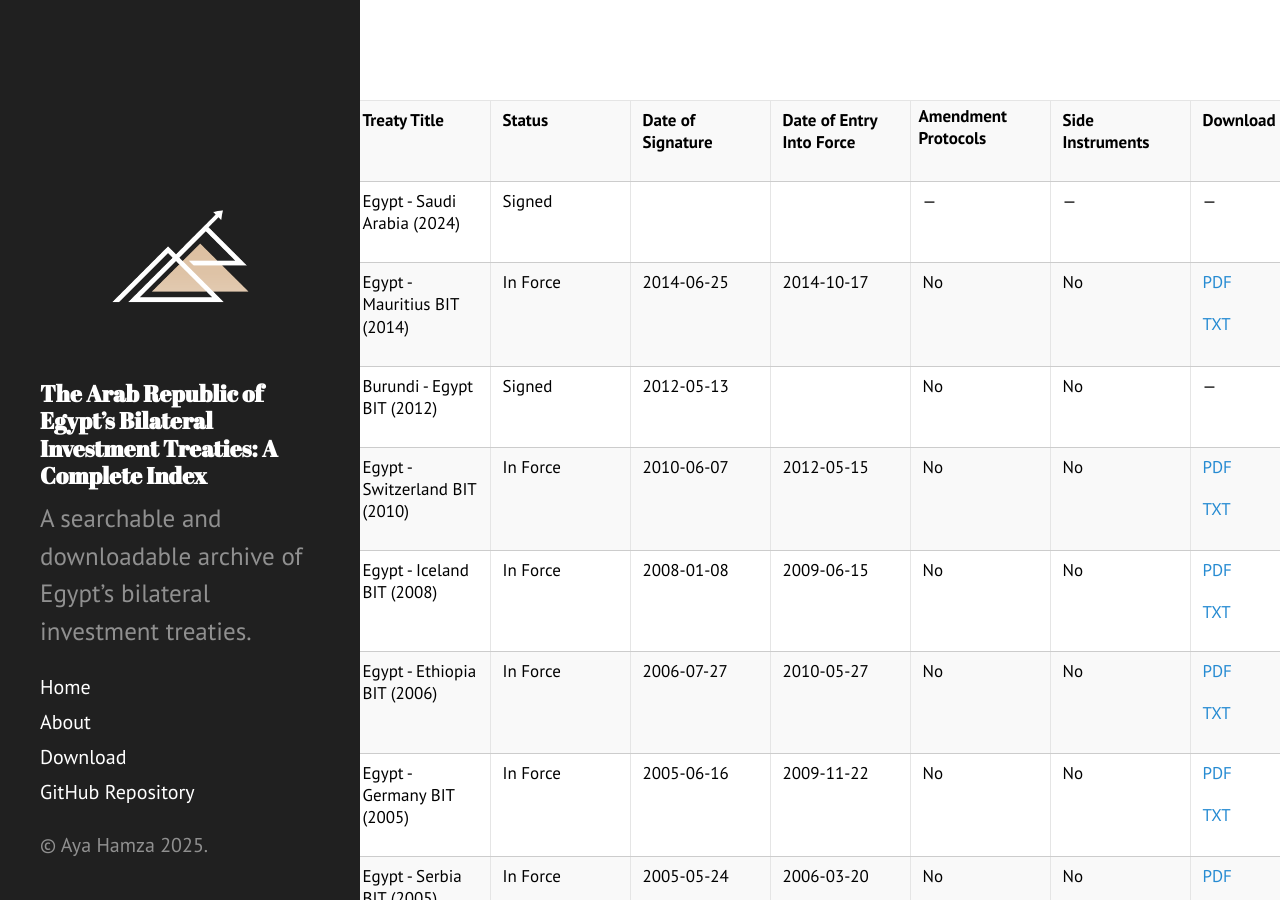
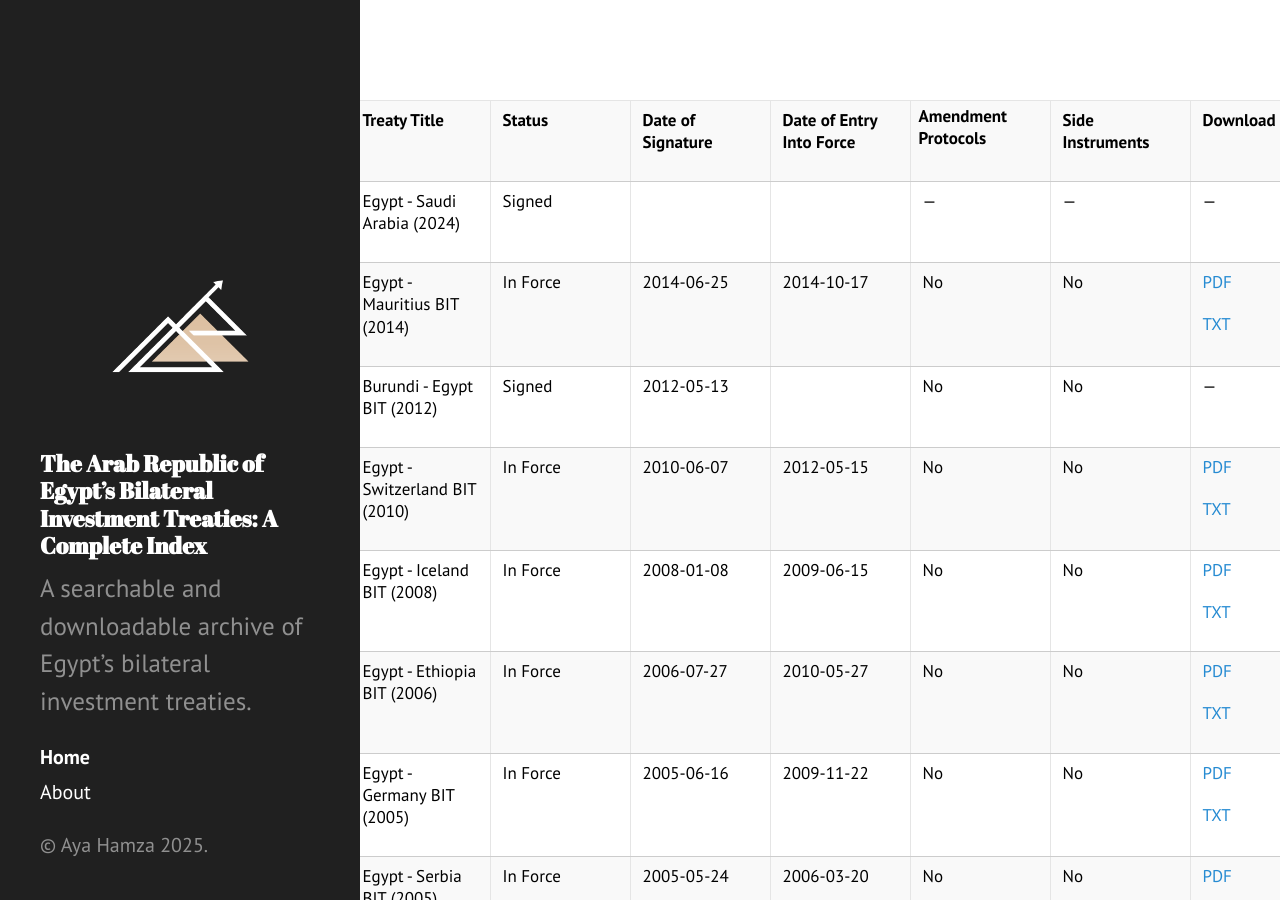
Before and after one commit to ayahamza1/MENABITs, a Jekyll site: the page built from index.md, in a window 1280 px wide and 900 px high. Built offline with Jekyll 4.4.1, drawn with Linux system fonts in a browser that asks for light colours.

Commit message:
Update sidebar.html

```diff
--- a/_includes/sidebar.html
+++ b/_includes/sidebar.html
@@ -16,22 +16,11 @@
     </div>
 
     <!-- Navigation -->
-    <nav class="sidebar-nav">
-      <a class="sidebar-nav-item{% if page.url == site.baseurl %} active{% endif %}" href="{{ site.baseurl }}">Home</a>
+<nav class="sidebar-nav">
+  <a class="sidebar-nav-item{% if page.url == "/" %} active{% endif %}" href="/">Home</a>
+  <a class="sidebar-nav-item{% if page.url == "/about/" %} active{% endif %}" href="/about/">About</a>
+</nav>
 
-      {% comment %}
-        Dynamically generate nav links for pages with layout: page
-      {% endcomment %}
-      {% assign pages_list = site.pages %}
-      {% for node in pages_list %}
-        {% if node.title and node.layout == "page" %}
-          <a class="sidebar-nav-item{% if page.url == node.url %} active{% endif %}" href="{{ node.url }}">{{ node.title }}</a>
-        {% endif %}
-      {% endfor %}
-
-      <a class="sidebar-nav-item" href="{{ site.github.repo }}/archive/v{{ site.version }}.zip">Download</a>
-      <a class="sidebar-nav-item" href="{{ site.github.repo }}">GitHub Repository</a>
-    </nav>
 
     <p>&copy; Aya Hamza {{ site.time | date: '%Y' }}.</p>
   </div>
```
